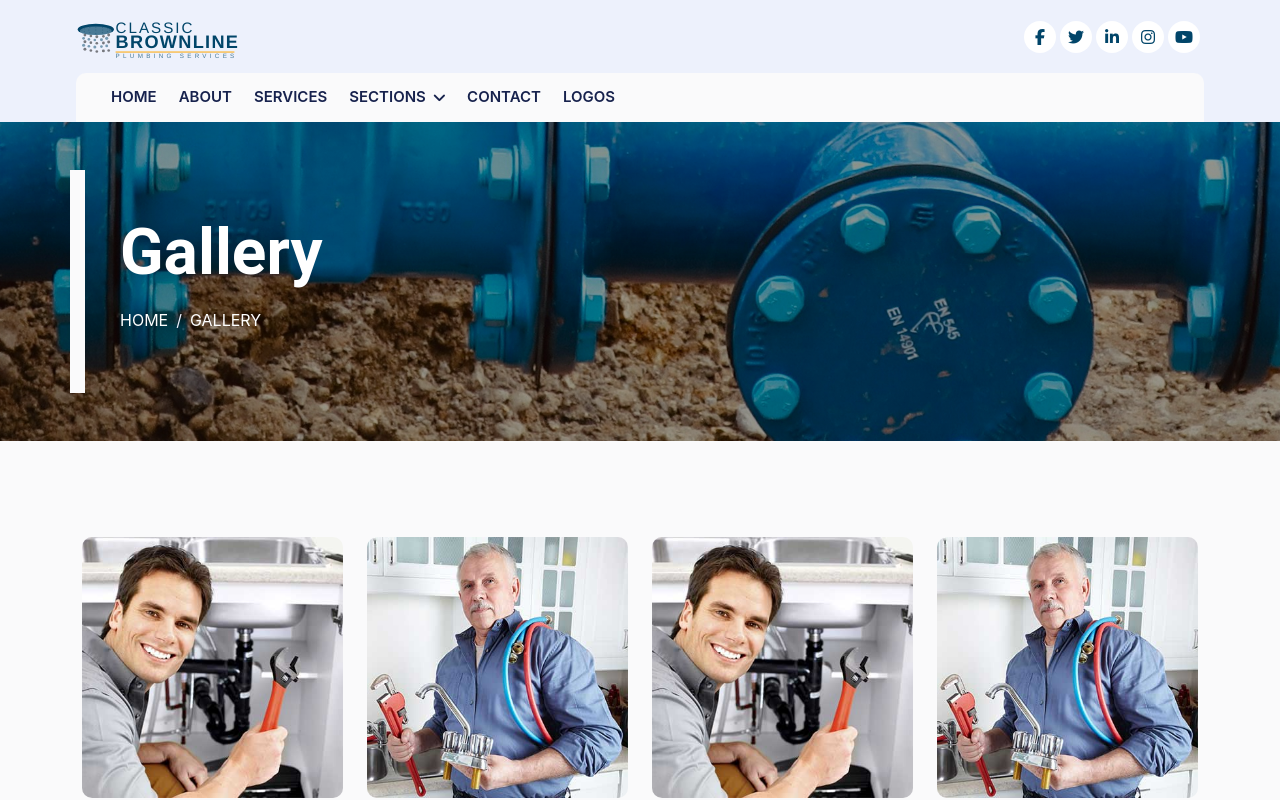
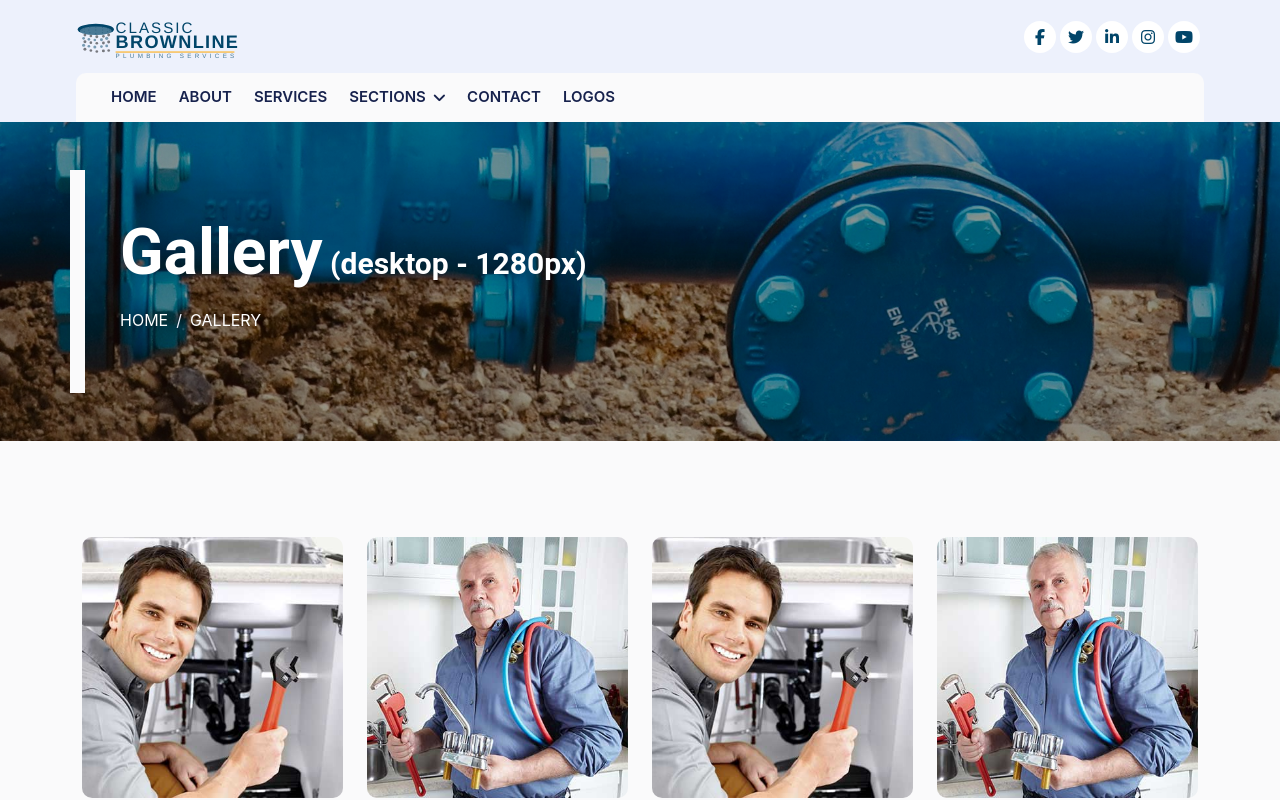
Before and after one commit to DafetiteOgaga/classic_brownline_plumbing_services, a React (Create React App) app in the folder classic_brownline_plumbing_services_website/: page /gallery in a window 1280 px wide. Shown: the top 800 px of the page. Built offline with nearby package versions, Linux system fonts and the light colour scheme.

Commit message:
pagerousel.js: added device info t to pages - for tests

```diff
--- a/classic_brownline_plumbing_services_website/src/components/modularComponents/pagerousel.js
+++ b/classic_brownline_plumbing_services_website/src/components/modularComponents/pagerousel.js
@@ -2,8 +2,11 @@ import { useEffect } from 'react';
 import { Link, useLocation } from 'react-router-dom';
 import { titleCase } from '../../hooks/changeCase';
 import { useOutletContext } from "react-router-dom";
+import { useDeviceInfo } from '../../hooks/deviceType';
 
 function Pagerousel() {
+	const { deviceInfo, width } = useDeviceInfo();
+	// console.log({deviceInfo, width});
 	const location = useLocation().pathname.split('/');
 	const { onCarouselLoaded } = useOutletContext();
 	useEffect(() => {
@@ -35,7 +38,15 @@ function Pagerousel() {
 	return (
 		<div className={`container-fluid mb-5 position-relative page-header py-5 ${page.toLowerCase()==='service-details'?'d-none':''}`} id={page.toLowerCase()}>
 			<div className={`container`}>
-				<h1 className="display-3 text-white mb-3 animated littleSlideInDown">{titleCase(page)}</h1>
+				<h1
+				className="display-3 text-white mb-3 animated littleSlideInDown">
+					{titleCase(page)}
+					<span
+					style={{
+						whiteSpace: 'pre',
+						fontSize: '30px',
+					}}> ({`${deviceInfo} - ${width}px`})</span>
+				</h1>
 				<nav aria-label="breadcrumb animated slideInDown">
 					<ol className="breadcrumb text-uppercase">
 						<li className="breadcrumb-item">
```
